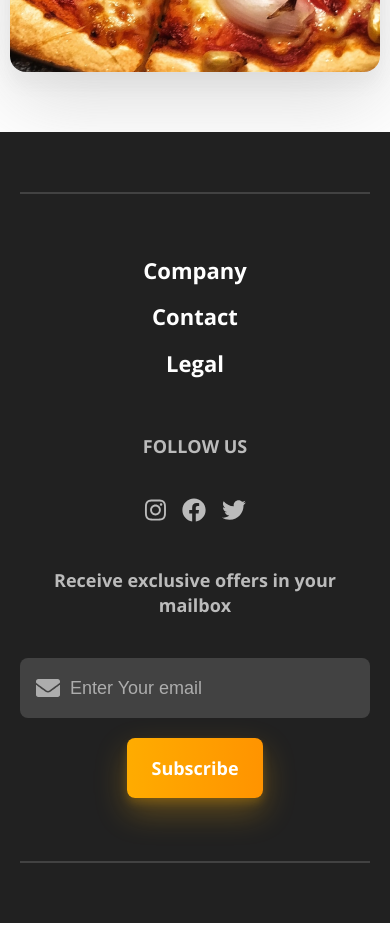
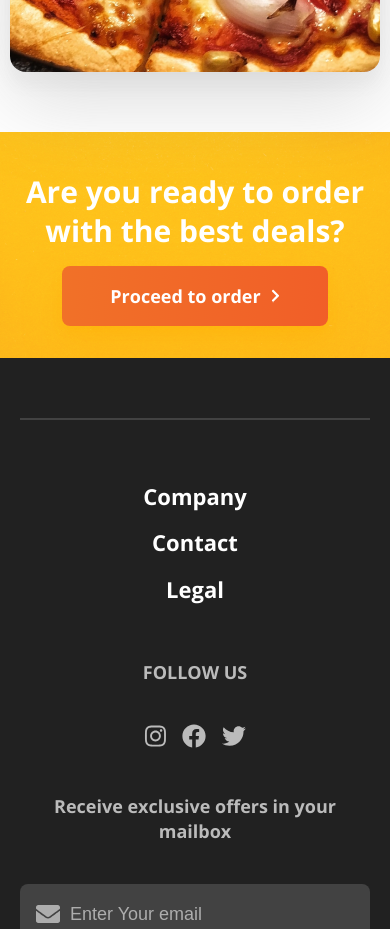
Before and after one commit to boby-boo/food_wagon, a React (Create React App) app: page / in a window 390 px wide. Shown: the part 9600-10529 px from the top of the page. Built offline with nearby package versions, Linux system fonts and the light colour scheme; data requests are answered from the project's data file.

Commit message:
fix: animate in banner component

```diff
--- a/src/components/Banner/Banner.js
+++ b/src/components/Banner/Banner.js
@@ -3,17 +3,29 @@ import React from 'react';
 import { motion } from 'framer-motion'
 import './banner.scss';
 
+const textAnimation = {
+    hidden: {
+        y: 50,
+        opacity: 0
+    },
+    visible: custom => ({
+        y: 0,
+        opacity: 1,
+        transition: { delay: custom * 0.2}
+    })
+}
+
 const Banner = () => {
     return (
         <motion.section
             className='banner'
-            initial={{ opacity: 0 }}
-            viewport={{ amount: 0.1 }}
-            whileInView={{ opacity: 1}}>
+            initial='hidden'
+            whileInView='visible'
+            viewport={{ amount: 0.3 }}>
             <div className='container'>
                 <div className='banner__row'>
-                    <h2>Are you ready to order with the best deals?</h2>
-                    <button className='restaurants__button'>Proceed to order</button>
+                    <motion.h2 variants={textAnimation} custom={1}>Are you ready to order with the best deals?</motion.h2>
+                    <motion.button className='restaurants__button' variants={textAnimation} custom={2}>Proceed to order</motion.button>
                 </div>
             </div>
         </motion.section>
--- a/src/components/Banner/banner.scss
+++ b/src/components/Banner/banner.scss
@@ -2,9 +2,6 @@
 
 .banner {
     background: url(../../resources/images/banner__image.png) center / cover no-repeat;
-    @media (max-width: 600px) {
-        display: none;
-    }
     &__row {
         padding: 91px 0 75px;
         margin: 0 auto;
@@ -33,5 +30,12 @@
                 font-size: 40px;
             }
         }
+        @media (max-width: 600px) {
+            h2 {
+                margin-bottom: 16px;
+                line-height: 1.3;
+                font-size: 30px;
+            }
+        }
     }
 }
--- a/src/components/aboutService/AboutService.js
+++ b/src/components/aboutService/AboutService.js
@@ -17,7 +17,7 @@ const OurService = () => {
             <div className='container'>
                 <h2 className='primary-title'>How does it work</h2>
                 <ul className='about-service__row'>
-                    <li className='about-service__row_item row__item'>
+                    <motion.li className='about-service__row_item row__item'>
                         <div className='row__item_image'>
                             <img src={img1} alt='Select location icon' />
                         </div>
@@ -25,7 +25,7 @@ const OurService = () => {
                             <h3>Select location</h3>
                             <p>Choose the location where your food will be delivered.</p>
                         </div>
-                    </li>
+                    </motion.li>
                     <li className='about-service__row_item row__item'>
                         <div className='row__item_image'>
                             <img src={img2} alt='Choose order icon' />
```
